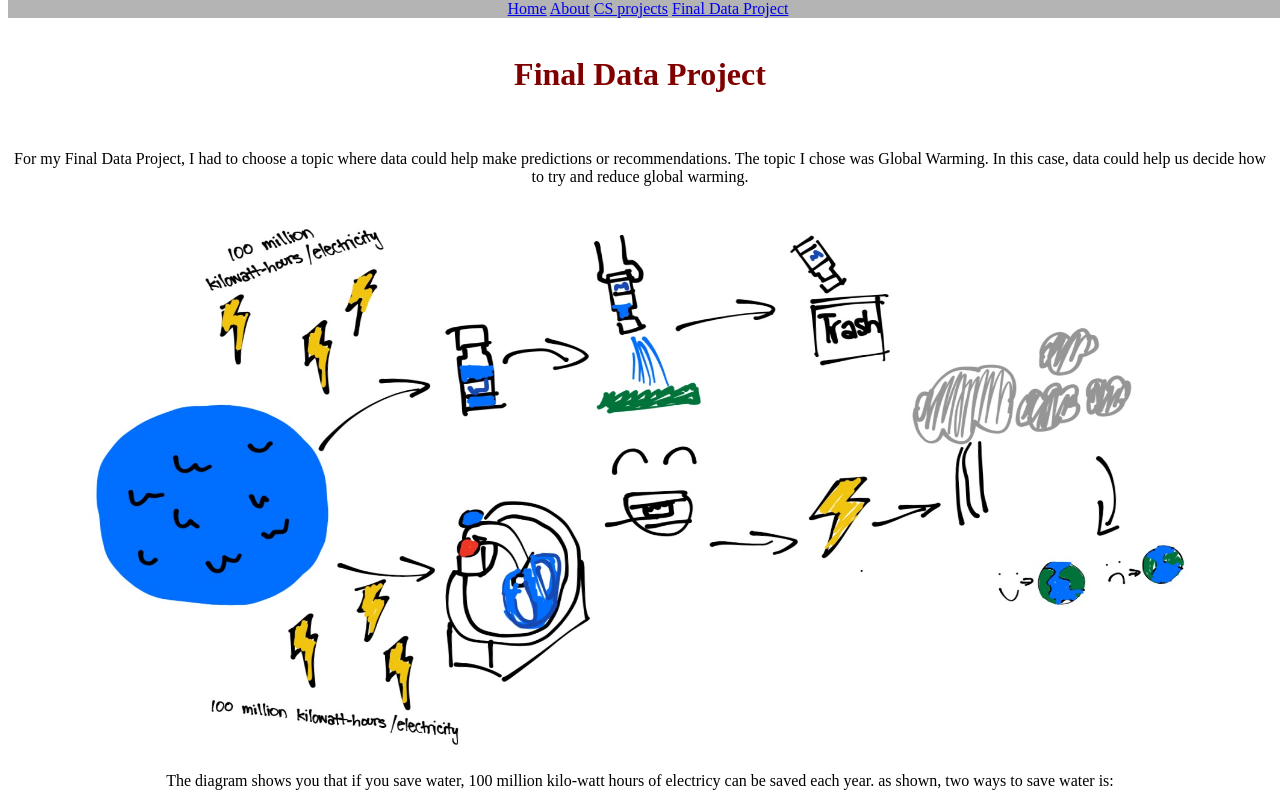
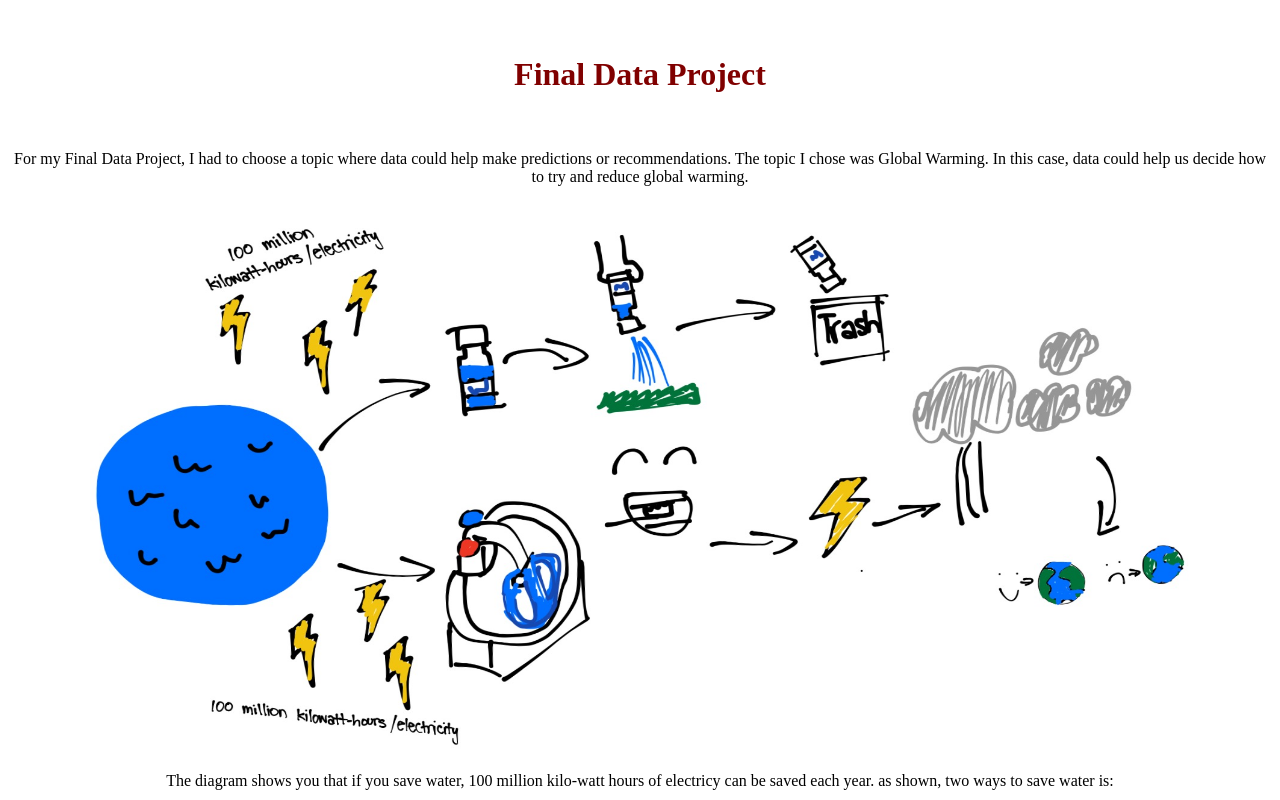
Before and after one commit to 012971/portfolio, a plain HTML site: page issue.html in a window 1280 px wide. Shown: the top 800 px of the page. Drawn offline with Linux system fonts and the light colour scheme.

Commit message:
Update issue.html

```diff
--- a/issue.html
+++ b/issue.html
@@ -7,12 +7,6 @@
     <link rel="stylesheet" href="style.css">
 </head>
 <body>
-    <nav>
-        <a href="index.html">Home</a>
-        <a href="about.html">About</a>
-        <a href="csprojects.html">CS projects</a>
-        <a href="issue.html">Final Data Project</a>
-    </nav>
     <font color="maroon"><h1>Final Data Project</h1></font color>
     <p>For my Final Data Project, I had to choose a topic where data could help make predictions or recommendations. The topic I chose was Global Warming.
     In this case, data could help us decide how to try and reduce global warming.</p>
```
